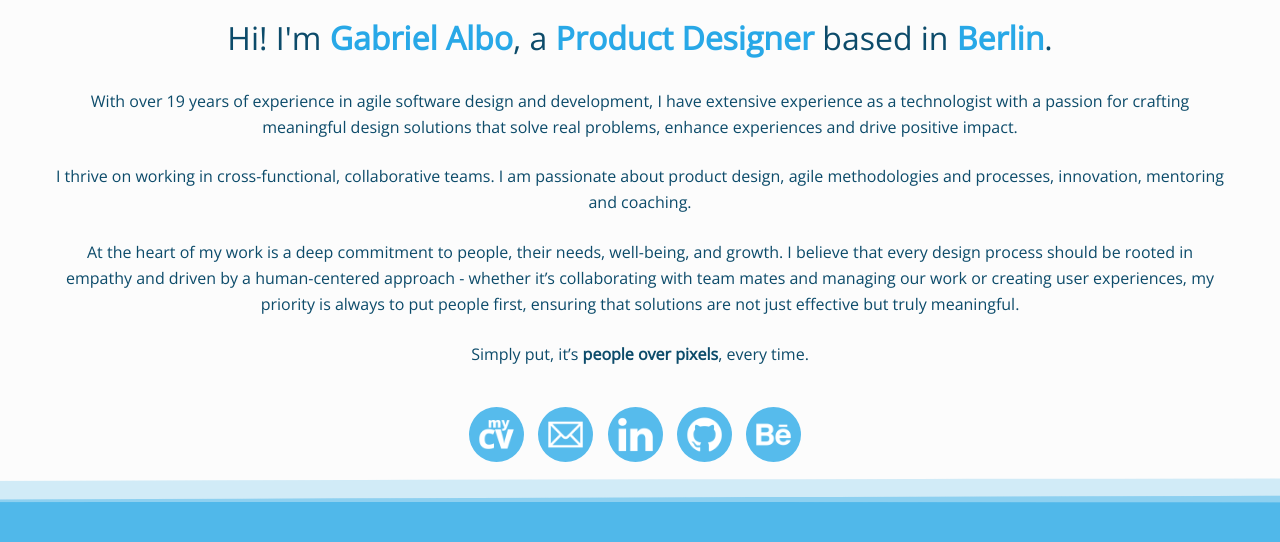
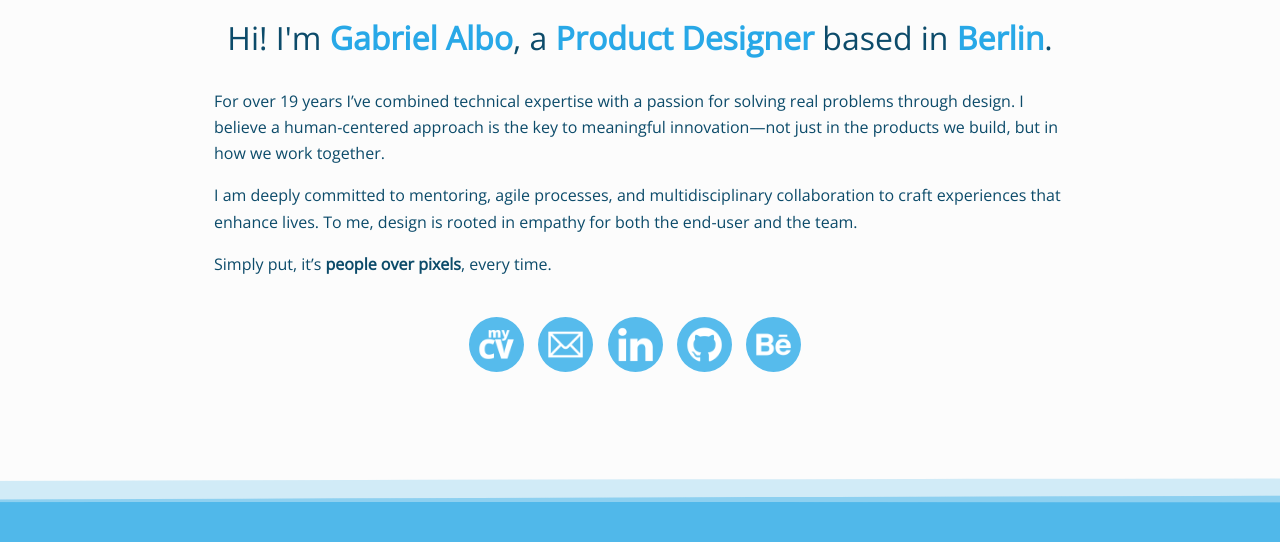
Before and after one commit to albogabriel/gabrielalbo.com, a Jekyll site: the page built from index.html, in a window 1280 px wide, cut to the strip 332-874 px from the top of the page. Built offline with Jekyll 4.4.1, drawn with Linux system fonts in a browser that asks for light colours.

Commit message:
Improved about page on its styling and text.

```diff
--- a/css/screen.scss
+++ b/css/screen.scss
@@ -163,6 +163,12 @@ h1, h2, h3, h4, h5, h6 {
 
 h1 { margin-bottom: 1em; }
 p { margin: 1em 0; }
+
+p.about-text {
+  margin: 0 auto;
+  text-align: left;
+  max-width: 852px;
+}
 
 h1 {
     font-family: 'Dosis', sans-serif;
--- a/index.html
+++ b/index.html
@@ -25,16 +25,11 @@ title: Gabriel Albo
 			<b  class="emphasis">Berlin</b>.
 		</p>
 
-		<p>
-			With over {{ jobdiffdays | divided_by: 365.25 | floor }} years of experience in agile software design and development, I have extensive experience as a technologist with a passion for crafting meaningful design solutions that solve real problems, enhance experiences and drive positive impact.
-		</p>
-		<p>
-			I thrive on working in cross-functional, collaborative teams. I am passionate about product design, agile methodologies and processes, innovation, mentoring and coaching.
-		</p>
-		<p>
-			At the heart of my work is a deep commitment to people, their needs, well-being, and growth. I believe that every design process should be rooted in empathy and driven by a human-centered approach - whether it’s collaborating with team mates and managing our work or creating user experiences, my priority is always to put people first, ensuring that solutions are not just effective but truly meaningful.
-
-			<p>Simply put, it’s <b>people over pixels</b>, every time.</p>
+		<p class="about-text">For over {{ jobdiffdays | divided_by: 365.25 | floor }} years I’ve combined technical expertise with a passion for solving real problems through design. I believe a human-centered approach is the key to meaningful innovation—not just in the products we build, but in how we work together.</p>
+		<br>
+		<p class="about-text">I am deeply committed to mentoring, agile processes, and multidisciplinary collaboration to craft experiences that enhance lives. To me, design is rooted in empathy for both the end-user and the team.</p>
+		<br>
+		<p class="about-text">Simply put, it’s <b>people over pixels</b>, every time.</p>
 		</p>
 		<p class="contact-icons-container">
 			<a href="{{ site.baseurl }}/assets/documents/cv/albo-gabriel-cv.pdf">
```
